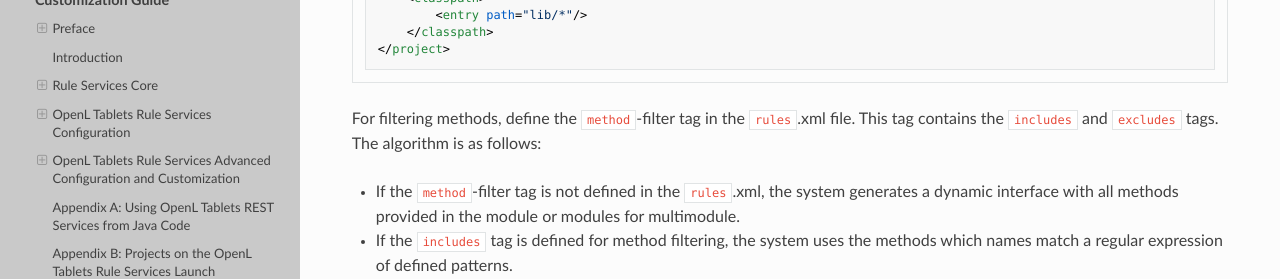
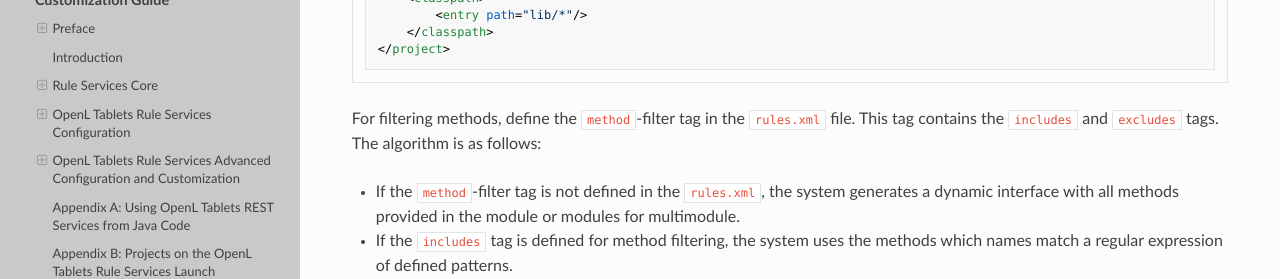
Before and after one commit to agradus/OpenLdocs, an MkDocs documentation site: the page built from docs/documentation/guides/rule_services_usage_and_customization_guide.md, in a window 1280 px wide and 900 px high, scrolled down 36524 px. Shown: the part 149-428 px from the top of the window. Built offline with MkDocs 1.6.1, drawn with Linux system fonts in a browser that asks for light colours; nearby versions of some CDN libraries; some of the changed text lies outside the part shown.

````diff
--- a/docs/documentation/guides/rule_services_usage_and_customization_guide.md
+++ b/docs/documentation/guides/rule_services_usage_and_customization_guide.md
@@ -747,7 +747,7 @@ Kafka Publisher allows exposing the services in the following modes:
 
 | Mode                                                                             | Description                                                                                                                                                                                                                                                                                                                                                                                                                                                                                          |
 |----------------------------------------------------------------------------------|------------------------------------------------------------------------------------------------------------------------------------------------------------------------------------------------------------------------------------------------------------------------------------------------------------------------------------------------------------------------------------------------------------------------------------------------------------------------------------------------------|
-| A user configures Kafka settings <br/>for each rules method to expose as a service. | - All messages in all input topics belong to one rule method and have the same format. <br/>- One Kafka Consumer and two Kafka producers, that is, output topic and dead letter topic, are created for each exposed method. <br/>- Input topic, output topic, and DLT must be created for each method.                                                                                                                                                                                                               |
+| A user configures Kafka settings <br/>for each rules method to expose <br/>as a service. | - All messages in all input topics belong to one rule method and have the same format. <br/>- One Kafka Consumer and two Kafka producers, that is, output topic and dead letter topic, are created for each exposed method. <br/>- Input topic, output topic, and DLT must be created for each method.                                                                                                                                                                                                               |
 | A user configures Kafka settings <br/>for a service.                                | - All methods from this service are exposed as services. <br/>- Messages in the input topic belong to different rule methods and are of different format, depending on the method input parameters. <br/>- The method name is set via Kafka Headers. <br/>- One Kafka consumer and two producers, that is, output topic and dead letter topic, are created for a service. <br/>- One input topic, one output topic, and one DLT is enough for the OpenL Tablets service. <br/>- A service can be exposed in both modes at the same time.  |
 
 The following topics are included in this section:
@@ -1024,7 +1024,7 @@ Apache Cassandra is a free and open-source, distributed, wide column storage dat
     mvn dependency:copy -Dartifact=org.openl.rules:org.openl.rules.ruleservice.ws.full:<openl version here>:war -DoutputDirectory=./
     ```
 
-1.  Enable the Cassandra Storing Log feature using the `ruleservice.store.logs.cassandra.enabled=true `setting in the` application.properties `file`.`
+1.  Enable the Cassandra Storing Log feature using the `ruleservice.store.logs.cassandra.enabled=true` setting in the `application.properties` file.
 2.  Set up Cassandra connection settings defined in the `application.properties` file as described in the following lines:
 
     ```properties
@@ -1269,9 +1269,9 @@ This configuration can be applied to projects using the `rules.xml` file. An exa
 </project>
 ```
 
-For filtering methods, define the `method`-filter tag in the `rules`.xml file. This tag contains the `includes` and `excludes` tags. The algorithm is as follows:
-
--   If the `method`-filter tag is not defined in the `rules`.xml, the system generates a dynamic interface with all methods provided in the module or modules for multimodule.
+For filtering methods, define the `method`-filter tag in the `rules.xml` file. This tag contains the `includes` and `excludes` tags. The algorithm is as follows:
+
+-   If the `method`-filter tag is not defined in the `rules.xml`, the system generates a dynamic interface with all methods provided in the module or modules for multimodule.
 -   If the `includes` tag is defined for method filtering, the system uses the methods which names match a regular expression of defined patterns.
 -   If the `includes` tag is not defined, the system includes all methods.
 -   If the `excludes` tag is defined for method filtering, the system uses methods which method names do not match a regular expression for defined patterns.
@@ -1431,7 +1431,7 @@ By default, OpenL Tablets applies the org.openl.rules.ruleservice.core.intercept
 
 **Note:**  If any interceptor is used on the method, the SPRToPlainConverterAdvice or VariationResultSPRToPlainConverterAdvice interceptors must be added manually to keep default behavior**.**
 
-To change default behavior, define `@` `org.openl.rules.ruleservice.core.interceptors.annotations.ServiceCallAfterInterceptor `with an empty value on the method to return SpreadsheetResult.
+To change default behavior, define `@org.openl.rules.ruleservice.core.interceptors.annotations.ServiceCallAfterInterceptor `with an empty value on the method to return SpreadsheetResult.
 
 #### REST Endpoint Customization through Annotations
 
@@ -1491,7 +1491,7 @@ All other JAX-RS annotations, such as `@PUT`, `@DELETE`, `@QueryParam`, and `@Pa
 
 Annotation customization can be used for dynamically generated interfaces. This feature is only supported for projects that contain the `rules-deploy.xml `deployment configuration file. To enable customization through annotation, proceed as follows:
 
-1.  Add the `annotationTemplateClassName `tag to the `rules-deploy.xml` file*.*
+1.  Add the `annotationTemplateClassName` tag to the `rules-deploy.xml` file*.*
 
     An example is as follows:
 
@@ -1572,7 +1572,7 @@ The` VariationsPack` class contains all required variations to be calculated. Th
 
 **Note:** When using a user’s own service class instead of the one generated by default, the original method must be defined for each method with variations.
 
-**Note:** The result of the original calculation can be retrieved in the same manner as for all variations, by using the special `Original calculation `ID in code as `org.openl.rules.project.instantiation.variation.NoVariation.ORIGINAL_CALCULATION.`
+**Note:** The result of the original calculation can be retrieved in the same manner as for all variations, by using the special `Original calculation `ID in code as `org.openl.rules.project.instantiation.variation.NoVariation.ORIGINAL_CALCULATION`.
 
 #### Predefined Variations
 
@@ -1590,7 +1590,7 @@ The following table describes predefined variation types in the `org.openl.rules
 | `ComplexVariation`             | Variation that combines multiple variations as a single variation. <Br/>It is applicable when different fields or arguments must be modified.                                                                                                                                                                                                                                                                                                                                                                                  |
 | `DeepCloningVariation`         | Variation used to avoid reverting changes of a specific variation that will be delegated to `DeepCloningVariation`. <br/>This variation clones user’s arguments and thus allows avoiding any problems caused by changes in arguments.  <br/>This variation is not recommended because of performance drawbacks: <br/>the argument cloning takes time so the variations usage can be useless.                                                                                                                                             |
 
-If predefined implementations do not satisfy user needs, implement user’s own type of variation that inherits the `org.openl.rules..variation.Variation `class. <br/>Custom implementations can be faster than the predefined variations in case they use direct access to fields instead of a reflection as in `JXPathVariation`.
+If predefined implementations do not satisfy user needs, implement user’s own type of variation that inherits the `org.openl.rules..variation.Variation` class. <br/>Custom implementations can be faster than the predefined variations in case they use direct access to fields instead of a reflection as in `JXPathVariation`.
 
 #### Variations Factory
 
@@ -1610,7 +1610,7 @@ An alternative way is to use a special `VariationDescription` bean that contains
 
 #### Enabling Variations Support
 
-Default value for all deployed services is defined in the `ruleservice.isSupportVariations `property in` application.properties`.` `By default, it is disabled. A variation can be enabled and disabled on the project level using the `rules-deploy.xml` deployment configuration file. An example is as follows:
+Default value for all deployed services is defined in the `ruleservice.isSupportVariations` property in` application.properties`. By default, it is disabled. A variation can be enabled and disabled on the project level using the `rules-deploy.xml` deployment configuration file. An example is as follows:
 
 ```xml
 <rules-deploy>
````
Also changed, not shown: other parts of docs/documentation/guides/rule_services_usage_and_customization_guide.md (+3 -3 lines).
